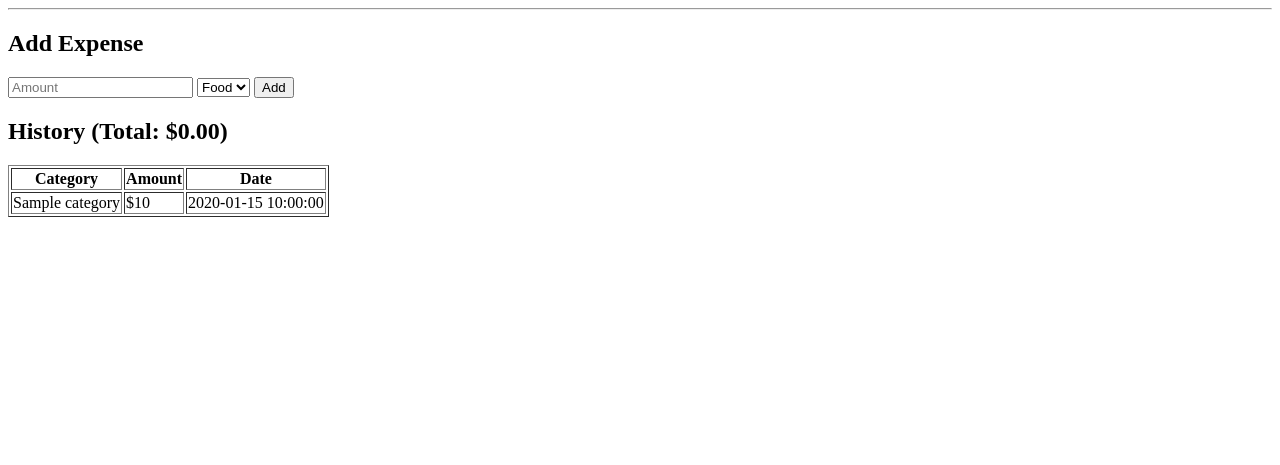
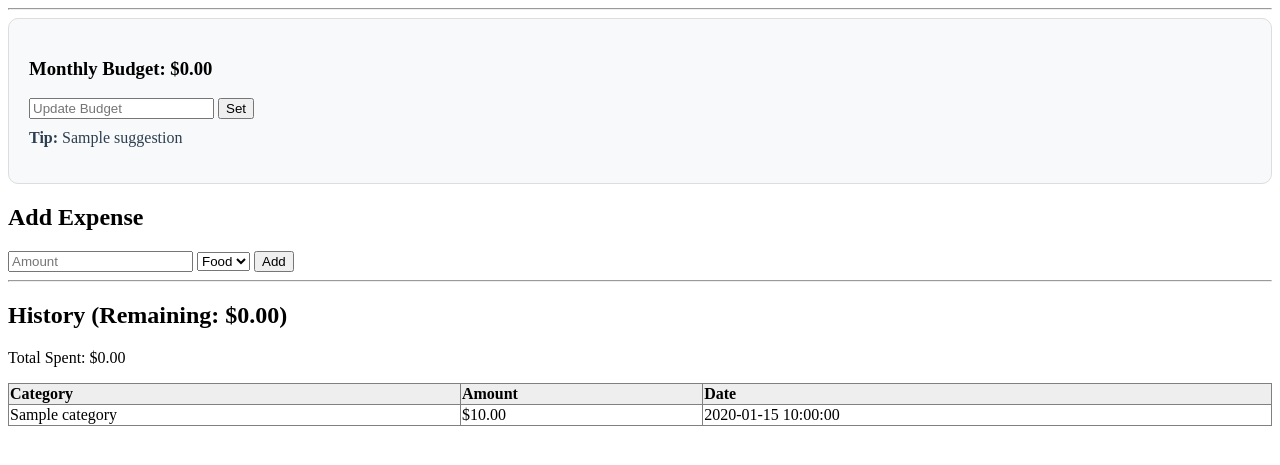
Before and after one commit to KISHORERAJA28/Expense-Categorizer, a Flask app: template templates/index.html in a window 1280 px wide. Shown: the part 26-491 px from the top of the page. Run offline with Flask 3, Linux system fonts and the light colour scheme; the template is opened without the code that fills it: most values are stand-ins (such as "Sample title", 1, 10 or a date in 2020).

Commit message:
Update index.html

```diff
--- a/templates/index.html
+++ b/templates/index.html
@@ -1,19 +1,46 @@
 {% extends "layout.html" %}
+
 {% block body %}
+    <!-- 1. Budget & Suggestions Section -->
+    <div style="background: #f8f9fa; padding: 20px; border-radius: 10px; margin-bottom: 20px; border: 1px solid #ddd;">
+        <h3>Monthly Budget: ${{ "%.2f"|format(budget) }}</h3>
+        <form action="/update_budget" method="post">
+            <input name="budget" type="number" placeholder="Update Budget" step="0.01" required>
+            <button type="submit">Set</button>
+        </form>
+        <p style="margin-top: 10px; color: #2c3e50;"><strong>Tip:</strong> {{ suggestion }}</p>
+    </div>
+
+    <!-- 2. Input Form Section -->
     <h2>Add Expense</h2>
     <form action="/add" method="post">
         <input name="amount" placeholder="Amount" type="number" step="0.01" required>
         <select name="category">
-            <option>Food</option><option>Rent</option><option>Fun</option>
+            <option>Food</option>
+            <option>Rent</option>
+            <option>Fun</option>
         </select>
         <button type="submit">Add</button>
     </form>
 
-    <h2>History (Total: ${{ "%.2f"|format(total) }})</h2>
-    <table border="1">
-        <tr><th>Category</th><th>Amount</th><th>Date</th></tr>
+    <hr>
+
+    <!-- 3. Summary & History Table Section -->
+    <h2>History (Remaining: ${{ "%.2f"|format(remaining) }})</h2>
+    <p>Total Spent: ${{ "%.2f"|format(total) }}</p>
+
+    <table border="1" width="100%" style="border-collapse: collapse; text-align: left;">
+        <tr style="background-color: #eee;">
+            <th>Category</th>
+            <th>Amount</th>
+            <th>Date</th>
+        </tr>
         {% for e in expenses %}
-        <tr><td>{{ e.category }}</td><td>${{ e.amount }}</td><td>{{ e.date }}</td></tr>
+        <tr>
+            <td>{{ e.category }}</td>
+            <td>${{ "%.2f"|format(e.amount) }}</td>
+            <td>{{ e.date }}</td>
+        </tr>
         {% endfor %}
     </table>
 {% endblock %}
```
